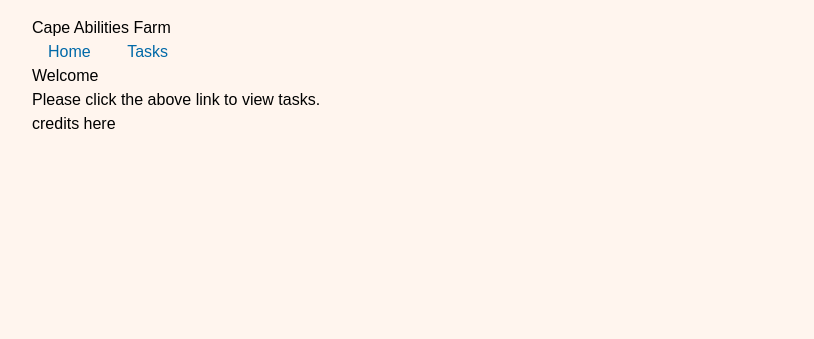
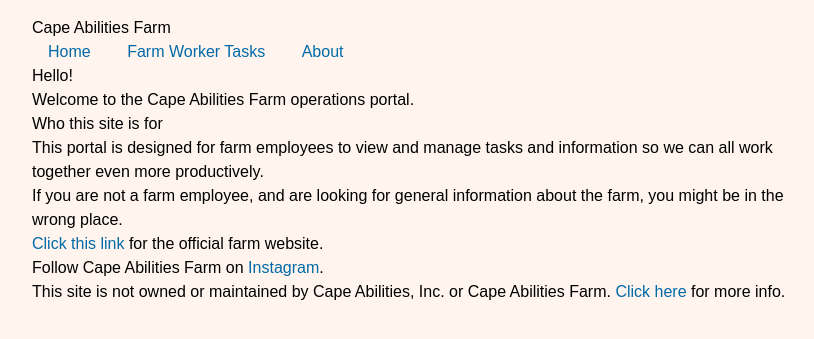
Before and after one commit to johnemilian/CS326-Group16-project, a Node server app: page / in a window 1280 px wide. Shown: the top 339 px of the page, without its empty margins (224-1038 px from the left). Run offline with Node 20, Linux system fonts and the light colour scheme; some libraries are stand-ins or nearby versions.

Commit message:
separated tasks view into two views: default, and manage. also added about.html

```diff
--- a/dtos/taskDto.js
+++ b/dtos/taskDto.js
@@ -1,7 +1,11 @@
+// dtos/taskDto.js
+
 export const toTaskDto = (task) => ({
   id: task._id.toString(),
   title: task.title,
   description: task.description,
+  status: task.status,
+  completed: task.completed,
   station: task.station,
   assigner: task.assigner,
   assignee: task.assignee,
--- a/public/index.html
+++ b/public/index.html
@@ -10,17 +10,47 @@
       <h1>Cape Abilities Farm</h1>
       <nav>
         <a class="ml-4" href="/">Home</a>
-        <a class="ml-4" href="/tasks">Tasks</a>
+        <a class="ml-4" href="/tasks">Farm Worker Tasks</a>
+        <a class="ml-4" href="/about.html">About</a>
       </nav>
     </header>
     <main>
       <article>
-        <h2>Welcome</h2>
-        <p>Please click the above link to view tasks.</p>
+        <h2>Hello!</h2>
+        <p>Welcome to the Cape Abilities Farm operations portal.</p>
+      </article>
+      <article>
+        <h3>Who this site is for</h3>
+        <p>
+          This portal is designed for farm employees to view and manage tasks and information so we can all work
+          together even more productively.
+        </p>
+        <p>
+          If you are not a farm employee, and are looking for general information about the farm, you might be in the
+          wrong place.
+        </p>
+        <p>
+          <a href="https://www.capeabilitiesfarm.org" target="_blank" rel="noopener">Click this link</a> for the
+          official farm website.
+        </p>
+      </article>
+      <article>
+        <p>
+          Follow Cape Abilities Farm on
+          <a href="https://www.instagram.com/capeabilitiesfarm/" target="_blank" rel="noopener">Instagram</a>.
+        </p>
       </article>
     </main>
     <footer>
-      <p>credits here</p>
+      <p>
+        This site is not owned or maintained by Cape Abilities, Inc. or Cape Abilities Farm.
+        <a href="/about.html">Click here</a> for more info.
+      </p>
     </footer>
+    <script
+      src="https://cdn.jsdelivr.net/npm/htmx.org@2.0.10/dist/htmx.min.js"
+      integrity="sha384-H5SrcfygHmAuTDZphMHqBJLc3FhssKjG7w/CeCpFReSfwBWDTKpkzPP8c+cLsK+V"
+      crossorigin="anonymous"
+    ></script>
   </body>
 </html>
--- a/public/output.css
+++ b/public/output.css
@@ -11,6 +11,10 @@
     --color-amber-50: oklch(98.7% 0.022 95.277);
     --color-amber-500: oklch(76.9% 0.188 70.08);
     --color-amber-600: oklch(66.6% 0.179 58.318);
+    --color-green-50: oklch(98.2% 0.018 155.826);
+    --color-green-500: oklch(72.3% 0.219 149.579);
+    --color-green-600: oklch(62.7% 0.194 149.214);
+    --color-green-700: oklch(52.7% 0.154 150.069);
     --color-cyan-800: oklch(45% 0.085 224.283);
     --color-sky-50: oklch(97.7% 0.013 236.62);
     --color-sky-700: oklch(50% 0.134 242.749);
@@ -547,82 +565,10 @@
   inherits: false;
   initial-value: solid;
 }
-@property --tw-outline-style {
-  syntax: "*";
-  inherits: false;
-  initial-value: solid;
-}
-@property --tw-blur {
-  syntax: "*";
-  inherits: false;
-}
-@property --tw-brightness {
-  syntax: "*";
-  inherits: false;
-}
-@property --tw-contrast {
-  syntax: "*";
-  inherits: false;
-}
-@property --tw-grayscale {
-  syntax: "*";
-  inherits: false;
-}
-@property --tw-hue-rotate {
-  syntax: "*";
-  inherits: false;
-}
-@property --tw-invert {
-  syntax: "*";
-  inherits: false;
-}
-@property --tw-opacity {
-  syntax: "*";
-  inherits: false;
-}
-@property --tw-saturate {
-  syntax: "*";
-  inherits: false;
-}
-@property --tw-sepia {
-  syntax: "*";
-  inherits: false;
-}
-@property --tw-drop-shadow {
-  syntax: "*";
-  inherits: false;
-}
-@property --tw-drop-shadow-color {
-  syntax: "*";
-  inherits: false;
-}
-@property --tw-drop-shadow-alpha {
-  syntax: "<percentage>";
-  inherits: false;
-  initial-value: 100%;
-}
-@property --tw-drop-shadow-size {
-  syntax: "*";
-  inherits: false;
-}
 @layer properties {
-  @supports ((-webkit-hyphens: none) and (not (margin-trim: inline))) or ((-moz-orient: inline) and (not (color:rgb(from red r g b)))) {
+  @supports ((-webkit-hyphens: none) and (not (margin-trim: block))) or ((-moz-orient: inline) and (not (color:rgb(from red r g b)))) {
     *, ::before, ::after, ::backdrop {
       --tw-border-style: solid;
-      --tw-outline-style: solid;
-      --tw-blur: initial;
-      --tw-brightness: initial;
-      --tw-contrast: initial;
-      --tw-grayscale: initial;
-      --tw-hue-rotate: initial;
-      --tw-invert: initial;
-      --tw-opacity: initial;
-      --tw-saturate: initial;
-      --tw-sepia: initial;
-      --tw-drop-shadow: initial;
-      --tw-drop-shadow-color: initial;
-      --tw-drop-shadow-alpha: 100%;
-      --tw-drop-shadow-size: initial;
     }
   }
 }
--- a/repositories/tasksRepository.js
+++ b/repositories/tasksRepository.js
@@ -1,9 +1,13 @@
+// repositories/tasksRepository.js
+
 import mongoose from "mongoose";
 
 const taskSchema = new mongoose.Schema(
   {
     title: { type: String, required: true },
     description: { type: String, required: false },
+    status: { type: String, required: false },
+    completed: { type: Boolean, default: false },
     station: { type: String, required: false },
     assigner: { type: String, required: false },
     assignee: { type: String, required: false },
--- a/routes/tasks.js
+++ b/routes/tasks.js
@@ -1,13 +1,17 @@
+// routers/tasks.js
+
 import { Router } from "express";
 import * as tasksController from "../controllers/tasksController.js";
 import { asyncHandler } from "../asyncHandler.js";
 
 const router = Router();
 
-router.get("/", asyncHandler(tasksController.index));
+router.get("/", asyncHandler(tasksController.viewView));
+router.get("/manage", asyncHandler(tasksController.manageView));
 router.post("/", asyncHandler(tasksController.create));
 router.put("/:id", asyncHandler(tasksController.update));
 router.delete("/:id", asyncHandler(tasksController.destroy));
 router.patch("/:id/priority", asyncHandler(tasksController.togglePriority));
+router.patch("/:id/completed", asyncHandler(tasksController.toggleCompleted));
 
 export default router;
--- a/views/tasks.ejs
+++ b/views/manageTasks.ejs
@@ -1,3 +1,4 @@
+<%# views/manageTasks.ejs %>
 <!doctype html>
 <html lang="en">
   <head>
@@ -28,10 +29,11 @@
       </form>
       <ul class="flex flex-col gap-3 p-0 list-none" id="tasks">
         <% tasks.forEach((task) => { %>
-          <%- include('partials/task', { task }) %>
+          <%- include('partials/manageTask', { task }) %>
         <% }); %>
       </ul>
     </main>
+    <%- include('partials/footer') %>
     <script src="https://cdn.jsdelivr.net/npm/htmx.org@2.0.10/dist/htmx.min.js"
             integrity="sha384-H5SrcfygHmAuTDZphMHqBJLc3FhssKjG7w/CeCpFReSfwBWDTKpkzPP8c+cLsK+V"
             crossorigin="anonymous"></script>
--- /dev/null
+++ b/views/partials/footer.ejs
@@ -0,0 +1,6 @@
+<footer>
+  <p>
+    This site is not owned or maintained by Cape Abilities, Inc. or Cape Abilities Farm.
+    <a href="/about.html">Click here</a> for more info.
+  </p>
+</footer>
--- a/views/partials/header.ejs
+++ b/views/partials/header.ejs
@@ -2,6 +2,7 @@
   <h1>Farm Tasks</h1>
   <nav>
     <a class="mr-4" href="/">Home</a>
-    <a class="mr-4" href="/tasks">Tasks</a>
+    <a class="mr-4" href="/tasks">View Tasks</a>
+    <a class="mr-4" href="/tasks/manage">Manage Tasks</a>
   </nav>
 </header>
```
Also changed, not shown: other parts of public/output.css (+26 -12 lines), controllers/tasksController.js (+33 -3 lines), public/about.html (added, +41 -0 lines), public/app.js (+17 -0 lines), services/tasksService.js (+9 -0 lines), views/partials/manageTask.ejs (added, +11 -0 lines), views/partials/task.ejs (deleted, +0 -9 lines), views/partials/viewTask.ejs (added, +14 -0 lines), views/viewTasks.ejs (added, +22 -0 lines).
